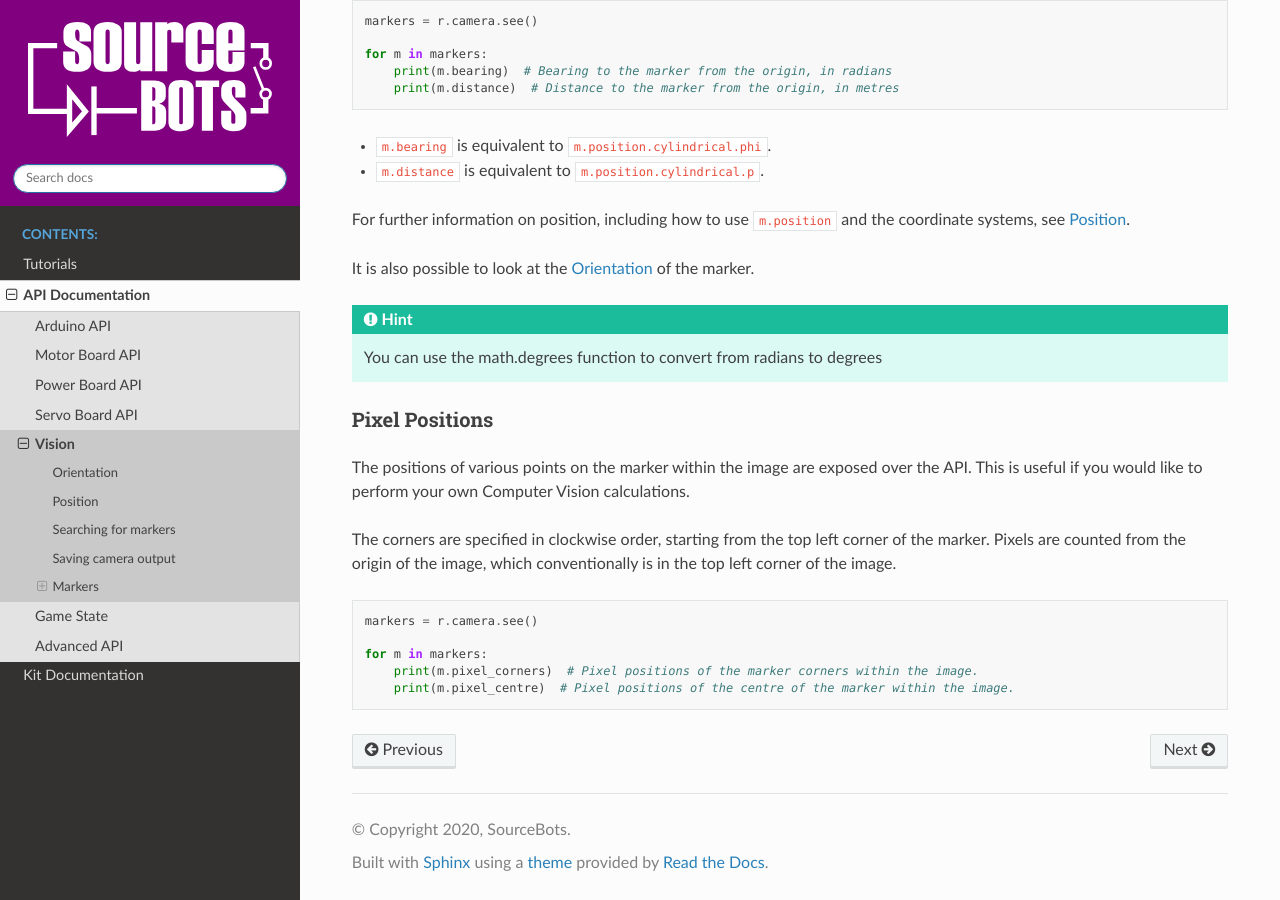
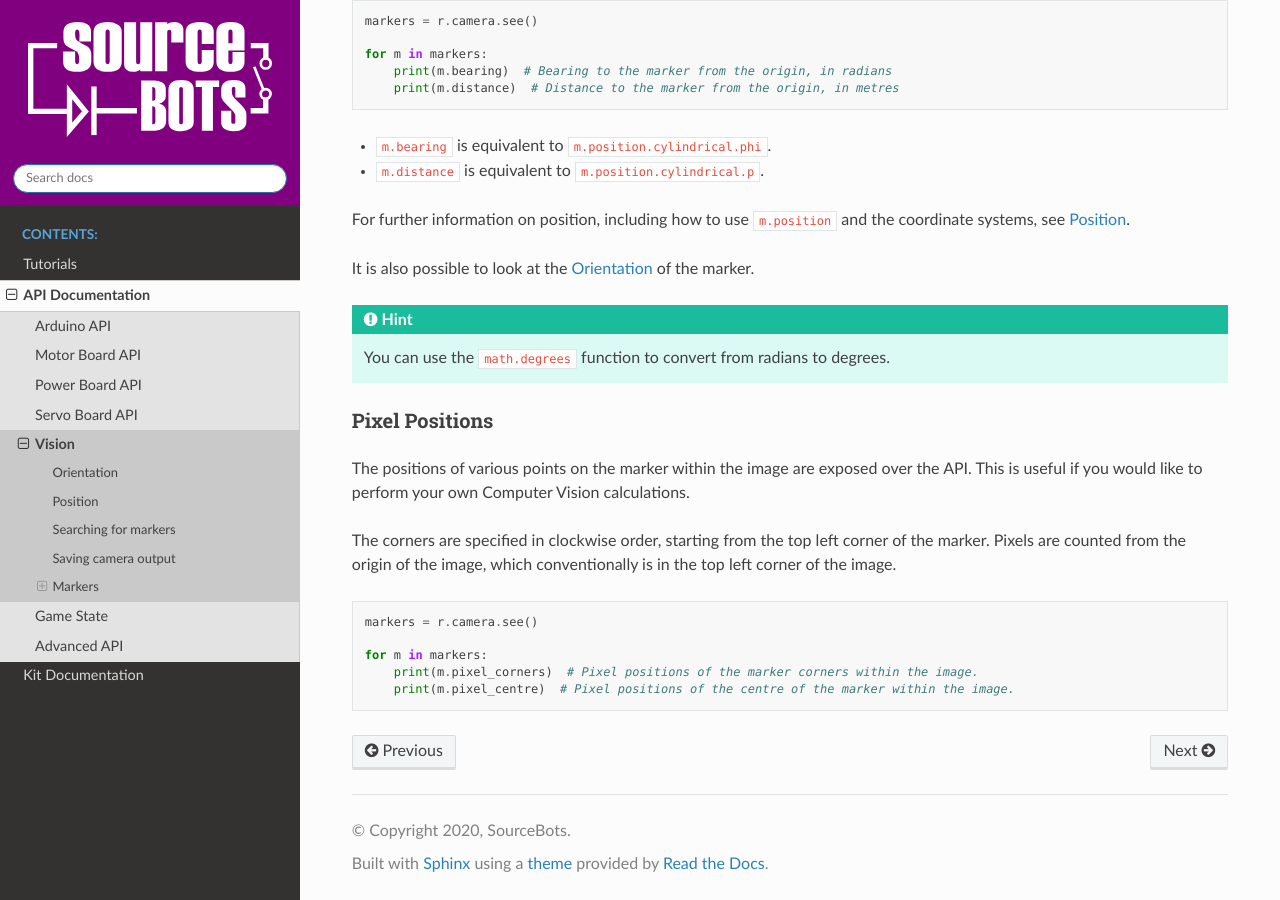
Before and after one commit to sourcebots/sbot, a Sphinx documentation site: the page built from docs/source/api/vision/index.rst, in a window 1280 px wide and 900 px high, scrolled down 2458 px. Built offline with Sphinx 7.4.7 and the Read the Docs theme 2.0.0, drawn with Linux system fonts in a browser that asks for light colours.

```diff
--- a/docs/source/api/vision/index.rst
+++ b/docs/source/api/vision/index.rst
@@ -92,7 +92,7 @@ see `Position <position.html>`__.
 
 It is also possible to look at the `Orientation <orientation.html>`__ of the marker.
 
-.. hint:: You can use the math.degrees function to convert from radians to degrees
+.. Hint:: You can use the ``math.degrees`` function to convert from radians to degrees.
 
 Pixel Positions
 ~~~~~~~~~~~~~~~
```
